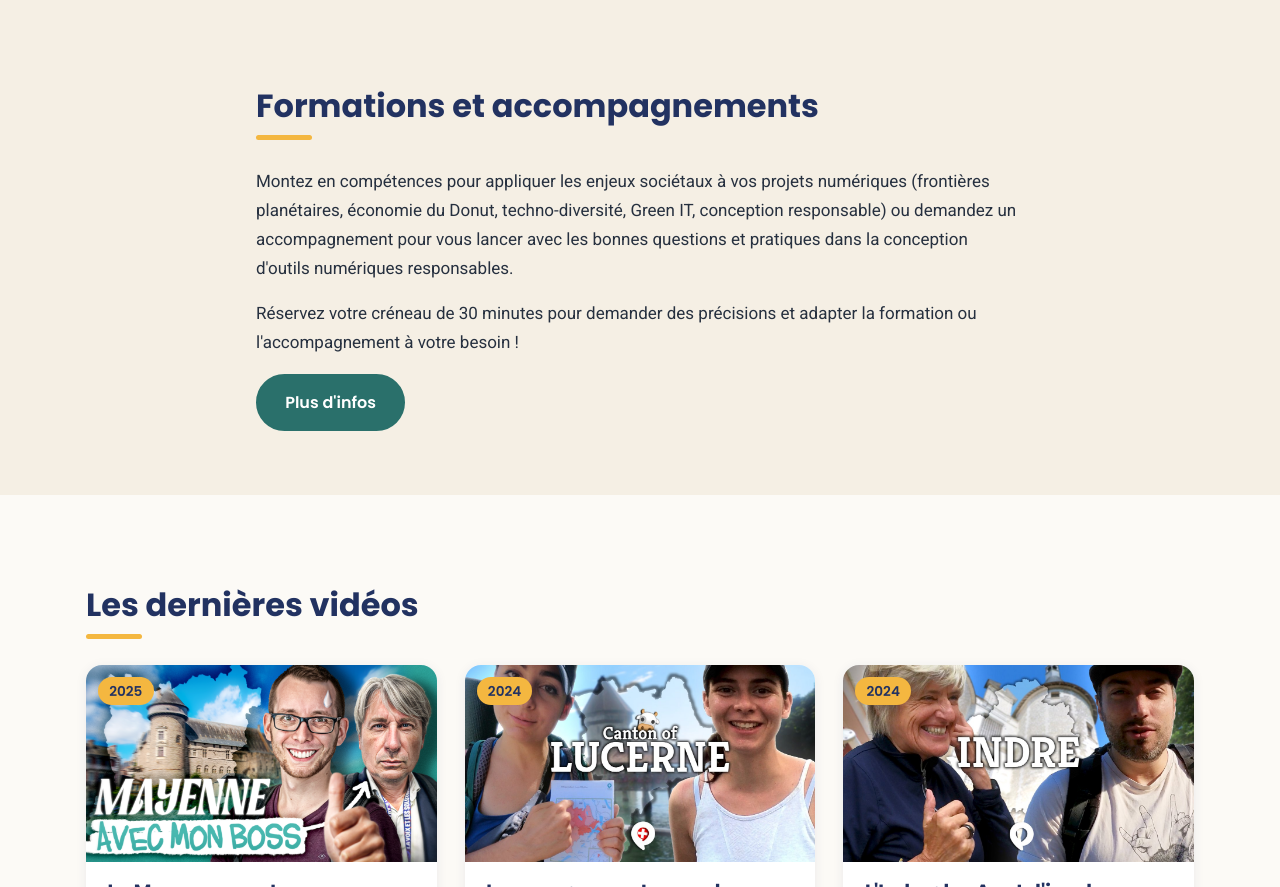
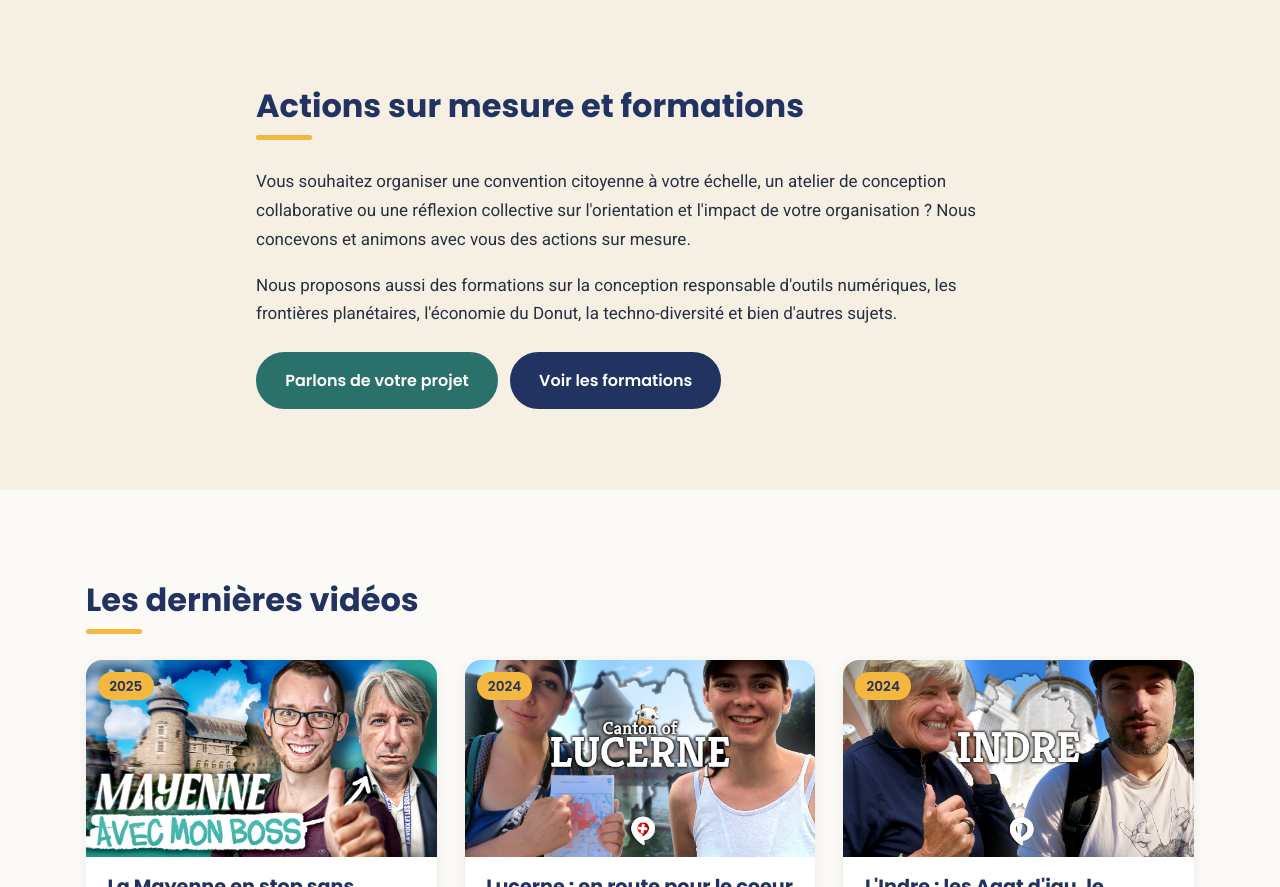
Before and after one commit to portraits2passages/portraits2passages.com, an Astro site: page / in a window 1280 px wide. Shown: the part 1067-1954 px from the top of the page. Built offline with nearby package versions, Linux system fonts and the light colour scheme; Astro itself is replaced by a stand-in of ours.

Commit message:
Accueil : bloc « Actions sur mesure et formations » réécrit, avec deux boutons

```diff
--- a/src/data/accueil.en.json
+++ b/src/data/accueil.en.json
@@ -2,7 +2,8 @@
   "mission": "Promoting local travel and solidarity by questioning our relationship with digital technology, uncertainty and places, in order to strengthen our collective resilience.",
   "questions": "How can we bring the digital transition and the societal transition together? How do we step out of our information and social bubbles? How can chance encounters spark action?\n\nThese are the questions we try to answer, in our own way!",
   "imageMission": "/images/banniere-route-dordogne.jpg",
-  "formations": "Build your skills to apply societal challenges to your digital projects (planetary boundaries, Doughnut economics, techno-diversity, Green IT, responsible design), or ask for support to get started with the right questions and practices in designing responsible digital tools.\n\nBook a 30-minute slot to ask questions and tailor the training or support to your needs!",
+  "actionsTitre": "Tailored workshops and training",
+  "formations": "Would you like to run a citizens' convention at your own scale, a collaborative design workshop, or a collective reflection on your organisation's direction and impact? We design and facilitate tailored sessions with you.\n\nWe also offer training on the responsible design of digital tools, planetary boundaries, Doughnut economics, techno-diversity and many related topics.",
   "quiSommesNous": "Portraits 2 Passages is the adventure of a passionate team — Nicolas, Lou and Diane — brought together by a desire to discover the world differently. The project was born when we met at the Université de technologie de Troyes (UTT) in 2014, shaped by our student-association projects and a sensitivity to sustainability and local cultures.\n\nSince 2021, we have been taking participants to explore little-known regions and meet the people who live there, favouring authenticity, spontaneity and human connection. A way of travelling that goes far beyond conventional tourism.\n\nThis approach is backed by our teaching and research on using digital technology for a fair, sober and robust societal transition.",
   "equipe": [
     {
--- a/src/data/accueil.json
+++ b/src/data/accueil.json
@@ -2,7 +2,8 @@
   "mission": "Promouvoir les voyages de proximité et la solidarité en interrogeant notre relation au numérique, à l'incertitude et aux territoires, afin de renforcer notre résilience collective.",
   "questions": "Comment allier transition numérique et transition sociétale ? Comment sortir de nos bulles informationnelles et sociales ? Comment provoquer l'action par le hasard des rencontres ?\n\nAutant de questions auxquelles nous essayons de répondre à notre manière !",
   "imageMission": "/images/banniere-route-dordogne.jpg",
-  "formations": "Montez en compétences pour appliquer les enjeux sociétaux à vos projets numériques (frontières planétaires, économie du Donut, techno-diversité, Green IT, conception responsable) ou demandez un accompagnement pour vous lancer avec les bonnes questions et pratiques dans la conception d'outils numériques responsables.\n\nRéservez votre créneau de 30 minutes pour demander des précisions et adapter la formation ou l'accompagnement à votre besoin !",
+  "actionsTitre": "Actions sur mesure et formations",
+  "formations": "Vous souhaitez organiser une convention citoyenne à votre échelle, un atelier de conception collaborative ou une réflexion collective sur l'orientation et l'impact de votre organisation ? Nous concevons et animons avec vous des actions sur mesure.\n\nNous proposons aussi des formations sur la conception responsable d'outils numériques, les frontières planétaires, l'économie du Donut, la techno-diversité et bien d'autres sujets.",
   "quiSommesNous": "Portraits 2 Passages, c’est l’aventure d’une équipe passionnée — Nicolas, Lou et Diane — unie par l’envie de découvrir le monde autrement. Ce projet est né de notre rencontre à l’Université de technologie de Troyes (UTT) en 2014, marqués par nos projets associatifs et une sensibilité à la soutenabilité et aux cultures locales.\n\nDepuis 2021, nous embarquons des participants pour explorer des territoires mal connus, à la rencontre de leurs habitants, en privilégiant l’authenticité, la spontanéité et les liens humains. Une façon de voyager qui va bien au-delà du tourisme classique.\n\nCette approche est appuyée par nos différents travaux pédagogiques et scientifiques autour de l'usage du numérique pour une transition sociétale juste, sobre et robuste.",
   "equipe": [
     {
--- a/src/i18n.ts
+++ b/src/i18n.ts
@@ -21,7 +21,7 @@ const textes = {
     menuPrincipal: 'Menu principal', mentions: 'Mentions légales', suivez: 'Suivez-nous', droits: 'tous droits réservés',
     autreLangue: 'English', autreLangueLabel: 'Read this page in English',
     theme: 'Thème sombre', evitement: 'Aller au contenu', menu: 'Menu',
-    notreMission: 'Notre mission', voirEditions: 'Découvrir les éditions', lireRecit: 'Lire le récit', formationsTitre: 'Formations et accompagnements', plusInfos: "Plus d'infos",
+    notreMission: 'Notre mission', voirEditions: 'Découvrir les éditions', lireRecit: 'Lire le récit', formationsTitre: 'Formations et accompagnements', parlonsEn: 'Parlons de votre projet', voirFormations: 'Voir les formations',
     dernieresVideos: 'Les dernières vidéos', toutesEditions: 'Toutes les éditions', quiSommesNous: 'Qui sommes-nous ?',
     editionsTitre: 'Les éditions P2P', editionsDescription: "Toutes les éditions de Portraits 2 Passages : des week-ends en stop, sans téléphone, à la découverte de territoires méconnus, en vidéo, en carte et en défis.",
     video: 'La vidéo', videoLire: 'Lire la vidéo :', videoNote: "La vidéo est hébergée par YouTube et ne se charge qu'au clic.",
@@ -46,7 +46,7 @@ const textes = {
     menuPrincipal: 'Main menu', mentions: 'Legal notice', suivez: 'Follow us', droits: 'all rights reserved',
     autreLangue: 'Français', autreLangueLabel: 'Lire cette page en français',
     theme: 'Dark theme', evitement: 'Skip to content', menu: 'Menu',
-    notreMission: 'Our mission', voirEditions: 'Explore the editions', lireRecit: 'Read the story', formationsTitre: 'Training and support', plusInfos: 'Learn more',
+    notreMission: 'Our mission', voirEditions: 'Explore the editions', lireRecit: 'Read the story', formationsTitre: 'Training and support', parlonsEn: "Let's talk about your project", voirFormations: 'See our training',
     dernieresVideos: 'Latest videos', toutesEditions: 'All editions', quiSommesNous: 'Who are we?',
     editionsTitre: 'P2P editions', editionsDescription: 'Every Portraits 2 Passages edition: phone-free hitchhiking weekends exploring little-known regions, told through videos, maps and challenges.',
     video: 'The video', videoLire: 'Play the video:', videoNote: 'The video is hosted on YouTube and only loads when you click.',
--- a/src/styles/global.css
+++ b/src/styles/global.css
@@ -227,3 +227,4 @@ main:focus { outline: none; }
 .defi-image { max-width: 160px; margin: 0 1.25rem 1rem; }
 .hero-credit { position: absolute; right: .75rem; bottom: .4rem; margin: 0; font-size: .75rem; color: rgba(255,255,255,.85); }
 .hero-credit a { color: inherit; }
+.actions-boutons { display: flex; flex-wrap: wrap; gap: .75rem; margin-top: 1.5rem; }
--- a/src/views/Accueil.astro
+++ b/src/views/Accueil.astro
@@ -31,9 +31,12 @@ const paragraphes = (s: string) => s.split('\n\n');
 
   <section class="section fond-clair">
     <div class="conteneur etroit">
-      <h2>{tx.formationsTitre}</h2>
+      <h2>{accueil.actionsTitre}</h2>
       {paragraphes(accueil.formations).map(p => <p>{p}</p>)}
-      <a class="bouton" href={routes.formations[lang]}>{tx.plusInfos}</a>
+      <p class="actions-boutons">
+        <a class="bouton" href={routes.contact[lang]}>{tx.parlonsEn}</a>
+        <a class="bouton secondaire" href={routes.formations[lang]}>{tx.voirFormations}</a>
+      </p>
     </div>
   </section>
 
```
Also changed, not shown: .pages.yml.
